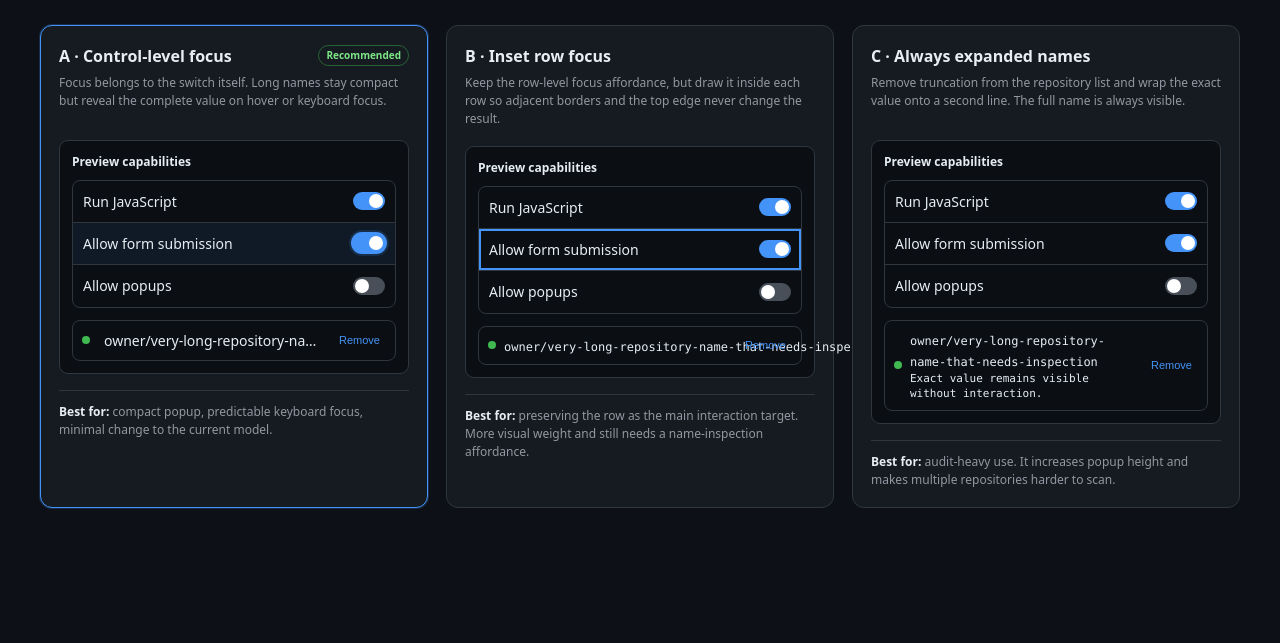
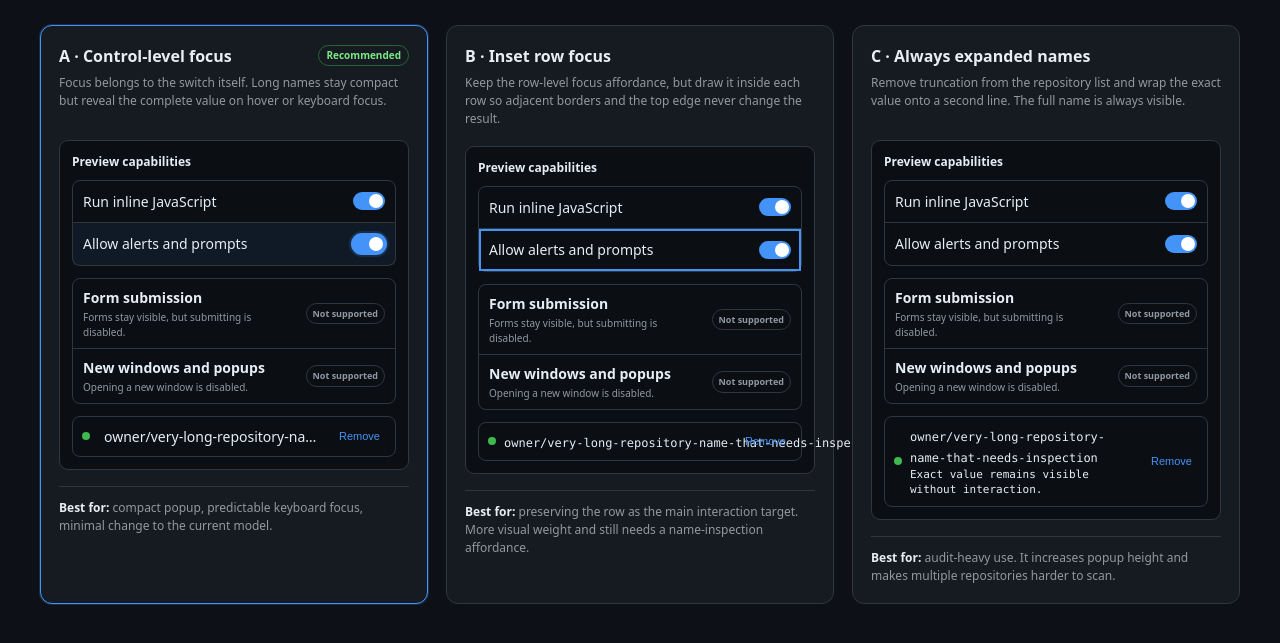
Before and after one commit to tasuku43/github-html-view-extension, a browser extension: page docs/design/settings-concepts.html in a window 1280 px wide. Shown: the part 151-794 px from the top of the page. Drawn offline with Linux system fonts and the light colour scheme.

Commit message:
refine preview capability limits

```diff
--- a/docs/design/settings-concepts.html
+++ b/docs/design/settings-concepts.html
@@ -140,6 +140,46 @@
       .capability-row:last-child { border-bottom: 0; }
 
       .capability-row.focused { background: rgba(68, 147, 248, .08); }
+
+      .limits-list {
+        margin-top: 12px;
+        border: 1px solid var(--line);
+        border-radius: 8px;
+      }
+
+      .limit-row {
+        display: flex;
+        min-height: 42px;
+        align-items: center;
+        justify-content: space-between;
+        gap: 10px;
+        padding: 8px 10px;
+        border-bottom: 1px solid var(--line);
+      }
+
+      .limit-row:last-child { border-bottom: 0; }
+
+      .limit-copy strong,
+      .limit-copy small {
+        display: block;
+      }
+
+      .limit-copy small {
+        margin-top: 2px;
+        color: var(--muted);
+        font-size: 10px;
+      }
+
+      .unsupported-badge {
+        flex: none;
+        padding: 3px 6px;
+        border: 1px solid var(--line);
+        border-radius: 999px;
+        color: var(--muted);
+        font-size: 9px;
+        font-weight: 700;
+        white-space: nowrap;
+      }
 
       .switch {
         position: relative;
@@ -299,16 +339,28 @@
           <h3>Preview capabilities</h3>
           <div class="capability-list">
             <div class="capability-row">
-              <span>Run JavaScript</span>
+              <span>Run inline JavaScript</span>
               <span class="switch on"></span>
             </div>
             <div class="capability-row focused">
-              <span>Allow form submission</span>
+              <span>Allow alerts and prompts</span>
               <span class="switch on focused"></span>
             </div>
-            <div class="capability-row">
-              <span>Allow popups</span>
-              <span class="switch"></span>
+          </div>
+          <div class="limits-list">
+            <div class="limit-row">
+              <span class="limit-copy">
+                <strong>Form submission</strong>
+                <small>Forms stay visible, but submitting is disabled.</small>
+              </span>
+              <span class="unsupported-badge">Not supported</span>
+            </div>
+            <div class="limit-row">
+              <span class="limit-copy">
+                <strong>New windows and popups</strong>
+                <small>Opening a new window is disabled.</small>
+              </span>
+              <span class="unsupported-badge">Not supported</span>
             </div>
           </div>
           <div class="repository-item">
@@ -331,16 +383,28 @@
           <h3>Preview capabilities</h3>
           <div class="capability-list">
             <div class="capability-row">
-              <span>Run JavaScript</span>
+              <span>Run inline JavaScript</span>
               <span class="switch on"></span>
             </div>
             <div class="capability-row row-focus">
-              <span>Allow form submission</span>
+              <span>Allow alerts and prompts</span>
               <span class="switch on"></span>
             </div>
-            <div class="capability-row">
-              <span>Allow popups</span>
-              <span class="switch"></span>
+          </div>
+          <div class="limits-list">
+            <div class="limit-row">
+              <span class="limit-copy">
+                <strong>Form submission</strong>
+                <small>Forms stay visible, but submitting is disabled.</small>
+              </span>
+              <span class="unsupported-badge">Not supported</span>
+            </div>
+            <div class="limit-row">
+              <span class="limit-copy">
+                <strong>New windows and popups</strong>
+                <small>Opening a new window is disabled.</small>
+              </span>
+              <span class="unsupported-badge">Not supported</span>
             </div>
           </div>
           <div class="repository-item">
@@ -361,16 +425,28 @@
           <h3>Preview capabilities</h3>
           <div class="capability-list">
             <div class="capability-row">
-              <span>Run JavaScript</span>
+              <span>Run inline JavaScript</span>
               <span class="switch on"></span>
             </div>
             <div class="capability-row">
-              <span>Allow form submission</span>
+              <span>Allow alerts and prompts</span>
               <span class="switch on"></span>
             </div>
-            <div class="capability-row">
-              <span>Allow popups</span>
-              <span class="switch"></span>
+          </div>
+          <div class="limits-list">
+            <div class="limit-row">
+              <span class="limit-copy">
+                <strong>Form submission</strong>
+                <small>Forms stay visible, but submitting is disabled.</small>
+              </span>
+              <span class="unsupported-badge">Not supported</span>
+            </div>
+            <div class="limit-row">
+              <span class="limit-copy">
+                <strong>New windows and popups</strong>
+                <small>Opening a new window is disabled.</small>
+              </span>
+              <span class="unsupported-badge">Not supported</span>
             </div>
           </div>
           <div class="repository-item expanded-repository-item">
```
Also changed, not shown: docs/backlog/01_settings-popup.md (+7 -7 lines), docs/specification.md (+9 -6 lines), scripts/e2e-chrome.mjs (+16 -0 lines), README.md, dist/SPEC.md, dist/popup.css, dist/popup.html, dist/src/github/dom.js, dist/src/lib/settings.js, dist/test/github-dom.test.mjs, dist/test/settings.test.mjs, dist/test/worker.test.mjs.
